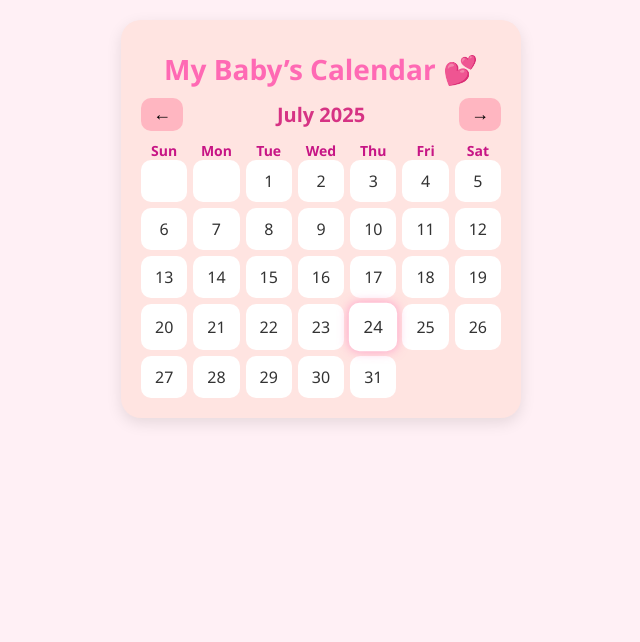
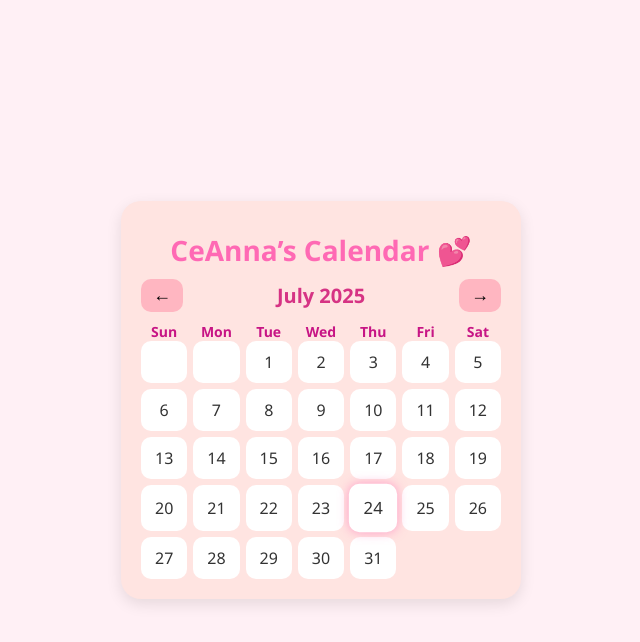
Before and after one commit to Giscard49/Ceanna-calendar, a plain HTML site: page index.html in a window 1280 px wide. Shown: the whole page, without its empty margins (319-959 px from the left). Drawn offline with Linux system fonts and the light colour scheme.

```diff
--- a/index.html
+++ b/index.html
@@ -3,7 +3,7 @@
 <head>
   <meta charset="UTF-8">
   <meta name="viewport" content="width=device-width, initial-scale=1.0">
-  <title>My Baby’s Calendar 💕</title>
+  <title>Ceanna’s Calendar 💕</title>
   <style>
     * {
       box-sizing: border-box;
@@ -17,12 +17,14 @@
     }
 
     body {
-      display: flex;
-      justify-content: center;
-      align-items: flex-start;
-      padding: 20px;
-      min-height: 100vh;
-    }
+  display: flex;
+  justify-content: center;
+  align-items: center;  /* change from flex-start to center */
+  padding: 20px;
+  min-height: 100vh;
+  margin: 0;
+}
+
 
     .calendar {
       background: #ffe4e1;
@@ -124,7 +126,7 @@
 <body>
 
 <div class="calendar">
-  <h2>My Baby’s Calendar 💕</h2>
+  <h2>CeAnna’s Calendar 💕</h2>
   <div class="month">
     <button onclick="changeMonth(-1)">←</button>
     <span id="monthYear"></span>
```
